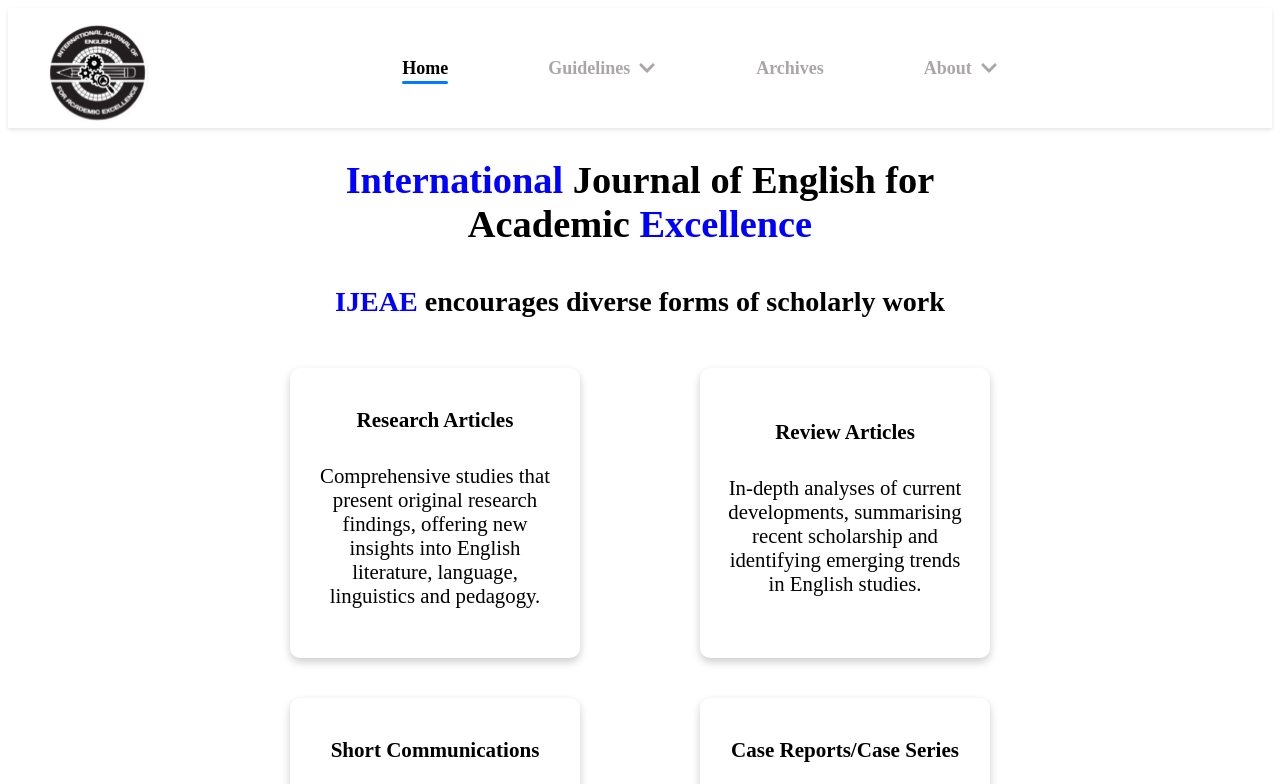
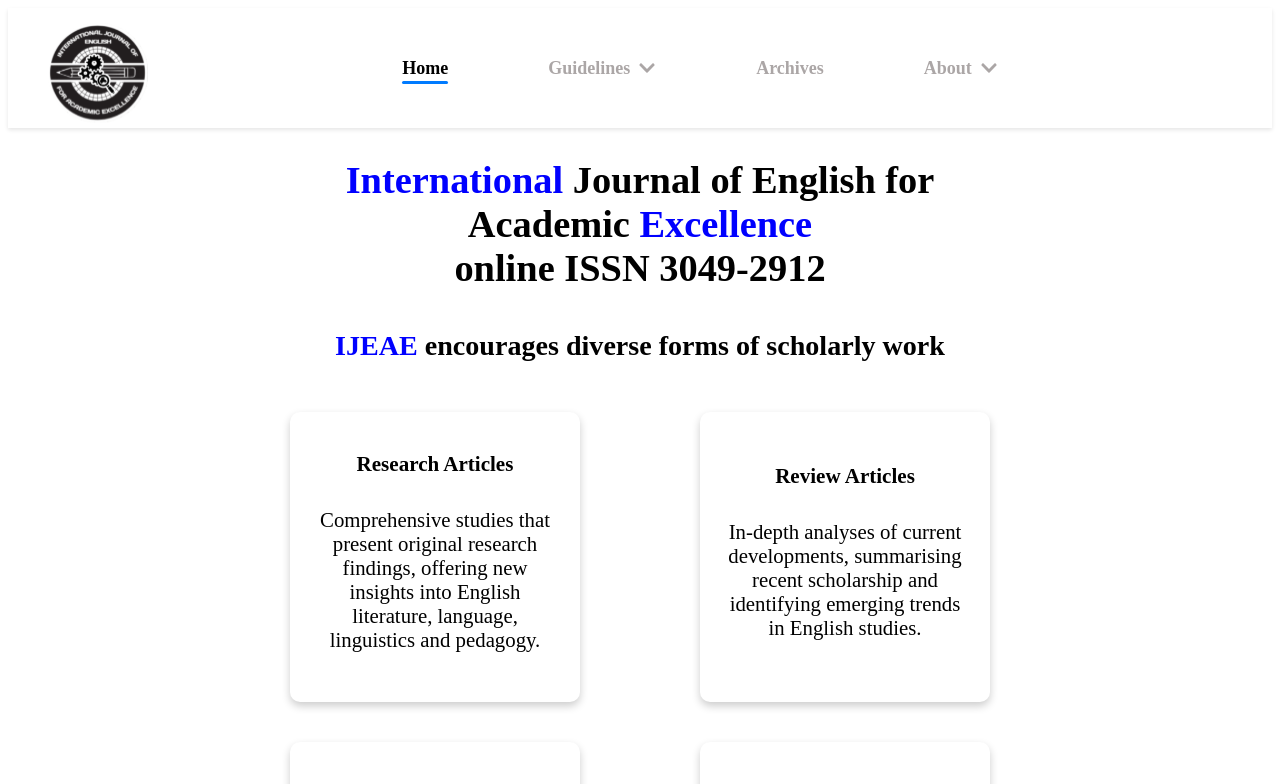
Before and after one commit to lexiontechsolution/journal_website, a React (Create React App) app: page / in a window 1280 px wide. Shown: the top 784 px of the page. Built offline with nearby package versions, Linux system fonts and the light colour scheme.

Commit message:
Update Home.js

```diff
--- a/src/Pages/Home/Home.js
+++ b/src/Pages/Home/Home.js
@@ -32,6 +32,8 @@ const Home = () => {
         Journal of English for
         <br></br>
         Academic <span style={{ color: "blue" }}>Excellence</span>
+          <br></br>
+          online ISSN 3049-2912
       </div>
 
       <div className="heading-class-1">
```
